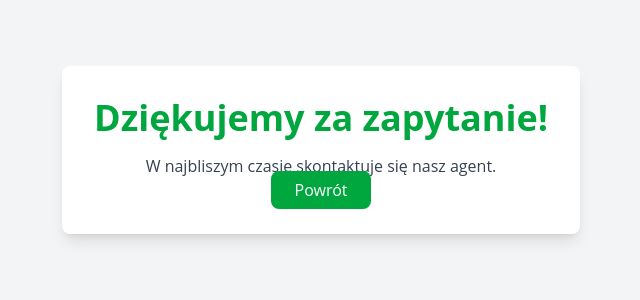
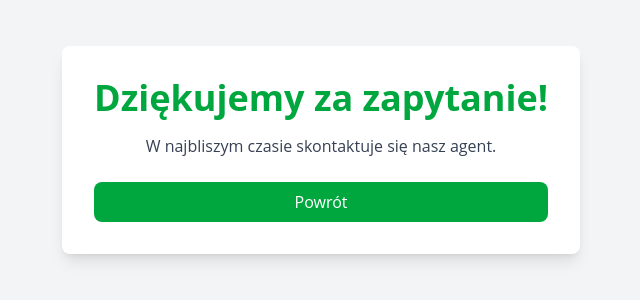
Before and after one commit to ev45ive/medagent-landing, a Next.js app: page /thankyou in a window 1280 px wide. Shown: the part 250-550 px from the top of the page, without its empty margins (319-959 px from the left). Built offline with nearby package versions, Linux system fonts and the light colour scheme.

Commit message:
Thank you css grid

```diff
--- a/src/app/oc-lekarza/thankyou/page.tsx
+++ b/src/app/oc-lekarza/thankyou/page.tsx
@@ -5,7 +5,7 @@ import Link from "next/link";
 export default function ThankYouPage() {
   return (
     <div className="flex min-h-screen items-center justify-center bg-gray-100">
-      <div className="text-center p-8 bg-white shadow-lg rounded-lg">
+      <div className="grid text-center p-8 bg-white shadow-lg rounded-lg">
         <h1 className="text-4xl font-bold text-green-600">
           Dziękujemy za zapytanie!{" "}
         </h1>
--- a/src/app/thankyou/page.tsx
+++ b/src/app/thankyou/page.tsx
@@ -5,7 +5,7 @@ import Link from "next/link";
 export default function ThankYouPage() {
   return (
     <div className="flex min-h-screen items-center justify-center bg-gray-100">
-      <div className="text-center p-8 bg-white shadow-lg rounded-lg">
+      <div className="grid text-center p-8 bg-white shadow-lg rounded-lg">
         <h1 className="text-4xl font-bold text-green-600">
           Dziękujemy za zapytanie!{" "}
         </h1>
```
